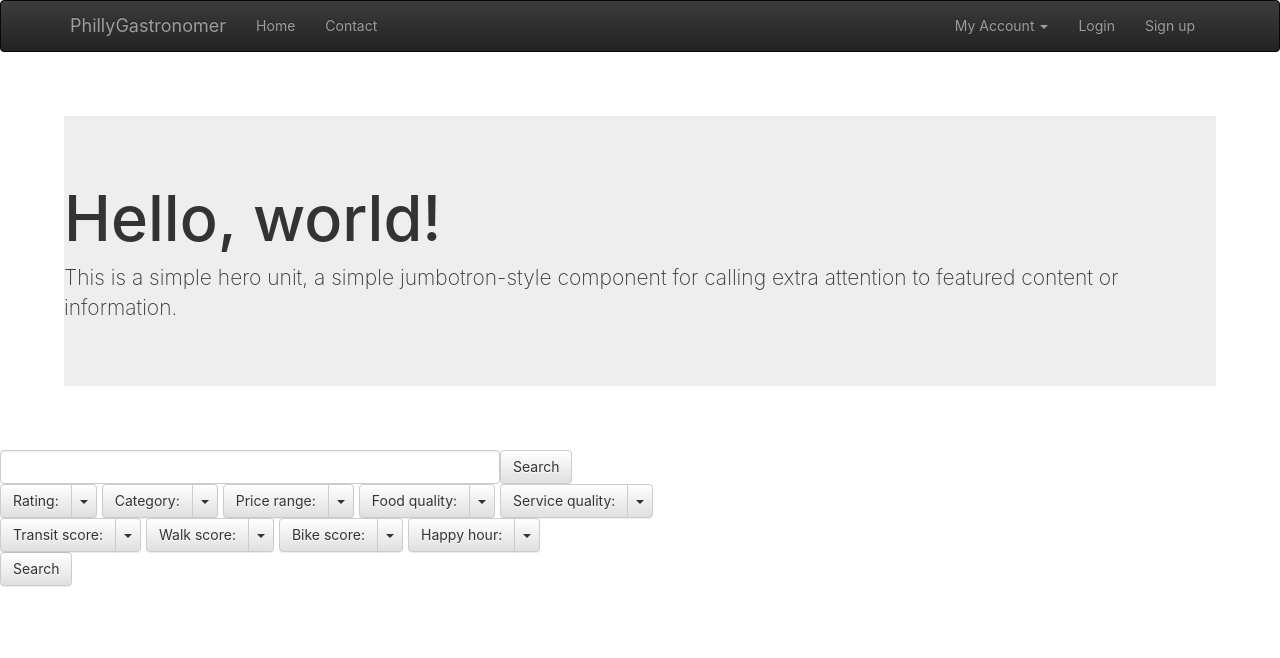
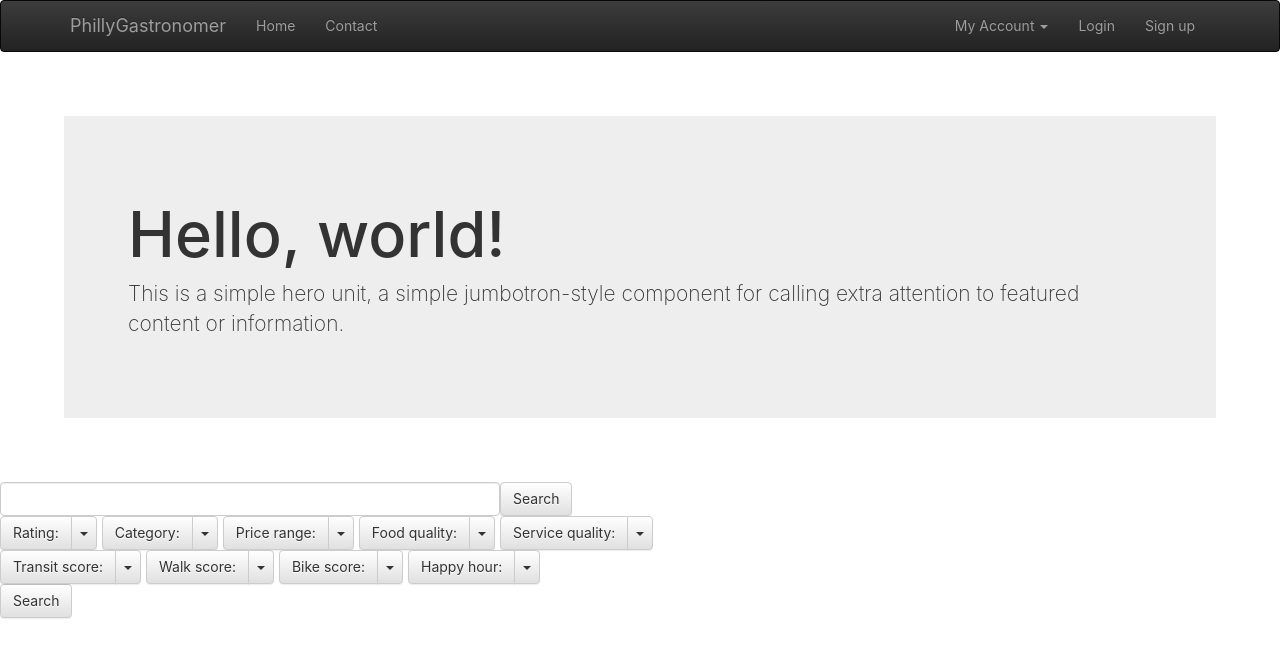
Before and after one commit to olivia-aosun/PhillyGastronomer, a React app in the folder Frontend/: page / in a window 1280 px wide. Shown: the top 658 px of the page. Built offline with nearby package versions, Linux system fonts and the light colour scheme.

Commit message:
Updated css for jumbotron

```diff
--- a/Frontend/src/components/ProjectJumbotron/ProjectJumbotron.css
+++ b/Frontend/src/components/ProjectJumbotron/ProjectJumbotron.css
@@ -1,3 +1,4 @@
 .jumbotron {
     margin: 5%;
+    padding: 5%;
 }
--- a/Frontend/src/containers/Filter/Filter.js
+++ b/Frontend/src/containers/Filter/Filter.js
@@ -1,5 +1,5 @@
 import React, { Component } from 'react';
-import { Grid, SplitButton, Button, MenuItem } from 'react-bootstrap';
+import { SplitButton, Button, MenuItem } from 'react-bootstrap';
 import ButtonToolBar from 'react-bootstrap/lib/ButtonToolbar';
 import StarRatings from 'react-star-ratings';
 import classes from './Filter.css';
```
